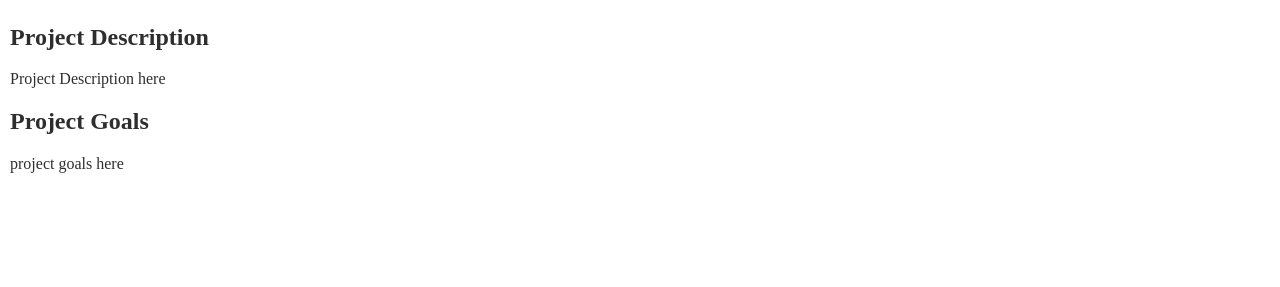
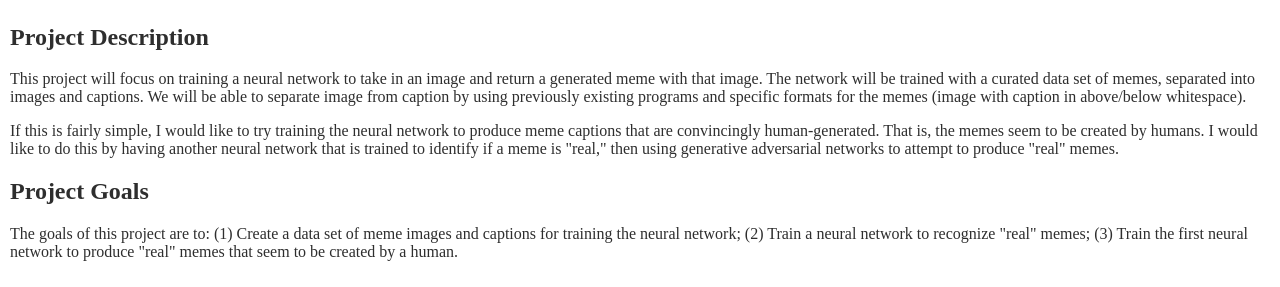
Before and after one commit to renaetamura/renaetamura.github.io, a plain HTML site: page index.html in a window 1280 px wide. Shown: the part 849-1136 px from the top of the page. Before the commit the page ends 1048 px from the top, so only its background shows below. Drawn offline with Linux system fonts and the light colour scheme.

Commit message:
description and goals

```diff
--- a/index.html
+++ b/index.html
@@ -61,10 +61,11 @@
 
     <div class="main">
       <h2> Project Description </h2>
-      <p> Project Description here </p>
+      <p> This project will focus on training a neural network to take in an image and return a generated meme with that image. The network will be trained with a curated data set of memes, separated into images and captions. We will be able to separate image from caption by using previously existing programs and specific formats for the memes (image with caption in above/below whitespace). </p>
+      <p> If this is fairly simple, I would like to try training the neural network to produce meme captions that are convincingly human-generated. That is, the memes seem to be created by humans. I would like to do this by having another neural network that is trained to identify if a meme is "real," then using generative adversarial networks to attempt to produce "real" memes.
 
       <h2> Project Goals </h2>
-      <p> project goals here </p>
+      <p> The goals of this project are to: (1) Create a data set of meme images and captions for training the neural network; (2) Train a neural network to recognize "real" memes; (3) Train the first neural network to produce "real" memes that seem to be created by a human.</p>
     </div>
   </div>
 </body>
```
